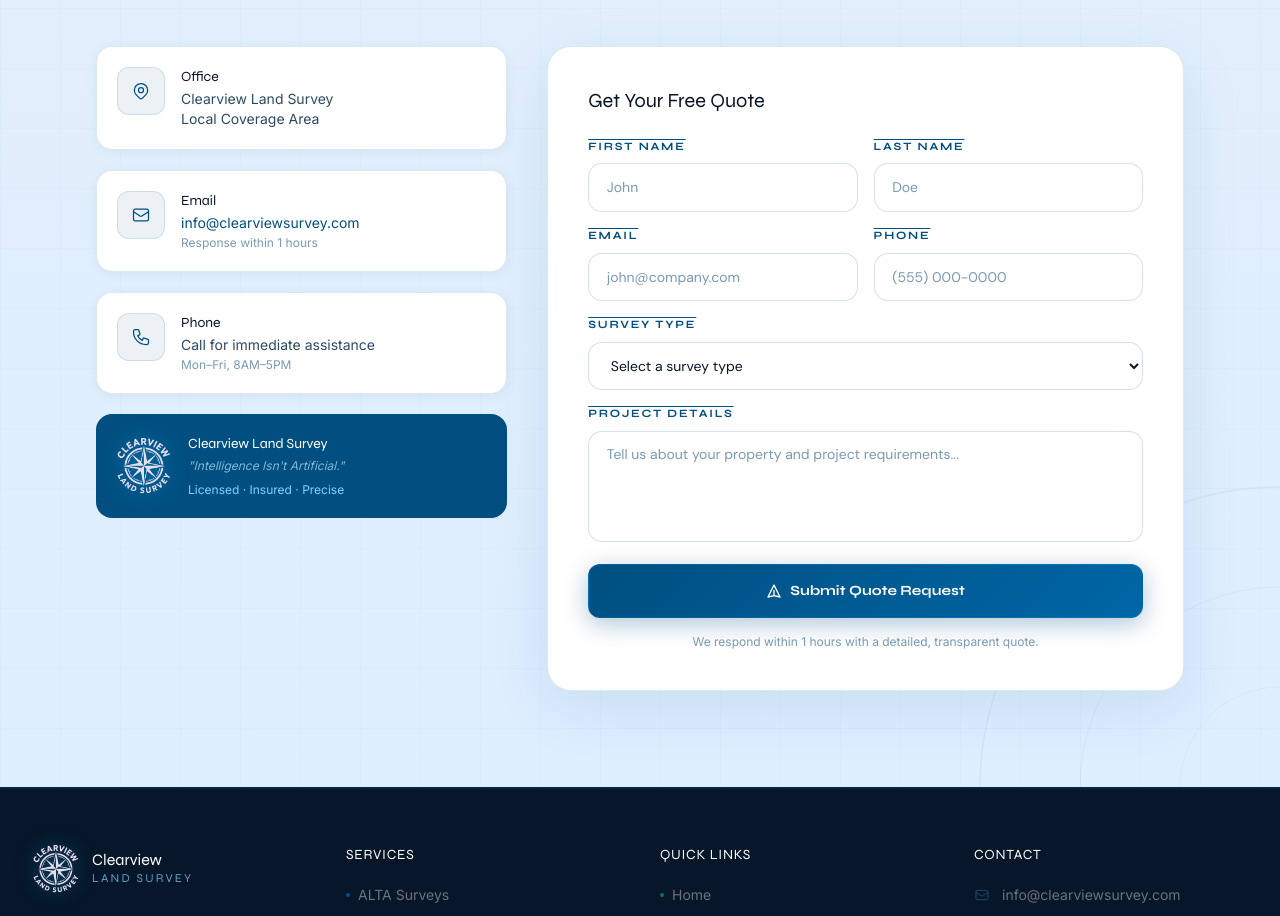
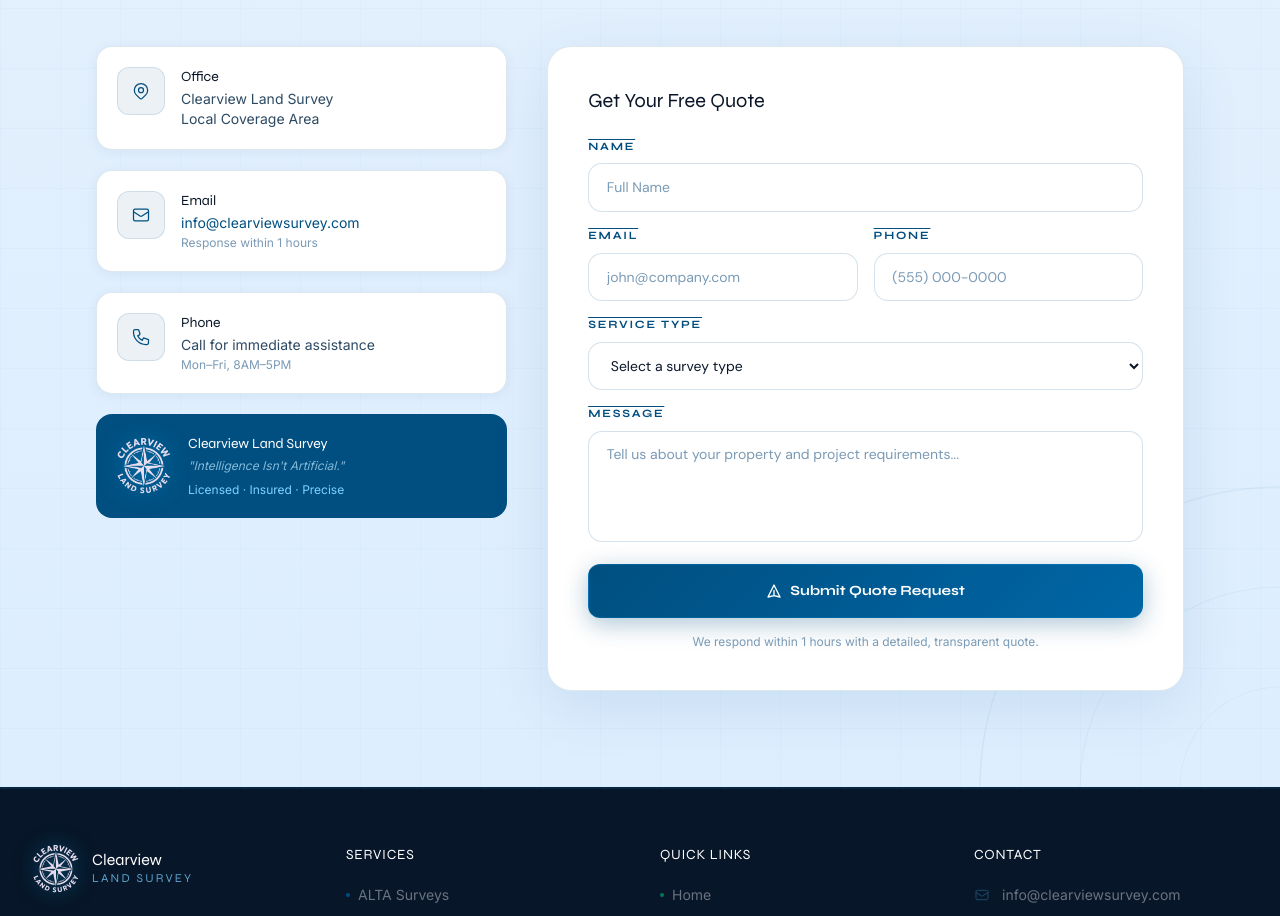
Before and after one commit to vikashgujjar/Clearview, a Next.js app: page /about in a window 1280 px wide. Shown: the part 2120-3036 px from the top of the page. Built offline with nearby package versions, Linux system fonts and the light colour scheme.

Commit message:
fixed contact form

```diff
--- a/src/app/order/page.tsx
+++ b/src/app/order/page.tsx
@@ -96,7 +96,7 @@
     gateAccessReq: false,
     gateCode: '',
     lotInstructions: '',
-    comments: '',
+    message: '',
   });
 
   const handleChange = (e: React.ChangeEvent<HTMLInputElement | HTMLTextAreaElement | HTMLSelectElement>) => {
@@ -253,8 +253,8 @@
 
             <div className="md:col-span-2">
               <div className="space-y-1">
-                <label className="overline mb-2 block">Comments or Special Instructions</label>
-                <textarea name="comments" value={formData.comments} onChange={handleChange} rows={4} className="l-input w-full resize-none"></textarea>
+                <label className="overline mb-2 block">Message / Special Instructions</label>
+                <textarea name="message" value={formData.message} onChange={handleChange} rows={4} className="l-input w-full resize-none"></textarea>
               </div>
             </div>
           </FormSection>
--- a/src/components/sections/Contact.tsx
+++ b/src/components/sections/Contact.tsx
@@ -6,12 +6,11 @@
 export default function Contact({ whiteBg = false }: { whiteBg?: boolean }) {
   const [loader, setLoader] = useState(false);
   const [formData, setFormData] = useState({
-    firstName: '',
-    lastName: '',
+    name: '',
     email: '',
     phone: '',
-    surveyType: '',
-    details: '',
+    serviceType: '',
+    message: '',
   });
 
   const handleChange = (e: React.ChangeEvent<HTMLInputElement | HTMLTextAreaElement | HTMLSelectElement>) => {
@@ -25,9 +24,12 @@
     const payload = {
       company: "clearview",
       company_name: "Clearview Land Survey",
-      moveType: "Contact Form",
-      mail_to: "amitprofficial@gmail.com,www.vgujjar1234@gmail.com",
-      ...formData,
+      name: formData.name,
+      phone: formData.phone,
+      email: formData.email,
+      serviceType: formData.serviceType,
+      message: formData.message,
+      mail_to: "doug@clearviewlandsurvey.com,michael@clearviewlandsurvey.com",
     };
 
     try {
@@ -48,12 +50,11 @@
           confirmButtonColor: '#004F80',
         });
         setFormData({
-          firstName: '',
-          lastName: '',
+          name: '',
           email: '',
           phone: '',
-          surveyType: '',
-          details: '',
+          serviceType: '',
+          message: '',
         });
       } else {
         Swal.fire("Error", "Failed to send message. Please try again.", "error");
@@ -250,15 +251,9 @@
                 Get Your Free Quote
               </h3>
               <form onSubmit={handleContactSubmit} className="space-y-4">
-                <div className="grid sm:grid-cols-2 gap-4">
-                  <div>
-                    <label className="overline mb-2 block">First Name</label>
-                    <input type="text" name="firstName" value={formData.firstName} onChange={handleChange} required placeholder="John" className="l-input" />
-                  </div>
-                  <div>
-                    <label className="overline mb-2 block">Last Name</label>
-                    <input type="text" name="lastName" value={formData.lastName} onChange={handleChange} required placeholder="Doe" className="l-input" />
-                  </div>
+                <div>
+                  <label className="overline mb-2 block">Name</label>
+                  <input type="text" name="name" value={formData.name} onChange={handleChange} required placeholder="Full Name" className="l-input" />
                 </div>
                 <div className="grid sm:grid-cols-2 gap-4">
                   <div>
@@ -271,8 +266,8 @@
                   </div>
                 </div>
                 <div>
-                  <label className="overline mb-2 block">Survey Type</label>
-                  <select name="surveyType" value={formData.surveyType} onChange={handleChange} className="l-input">
+                  <label className="overline mb-2 block">Service Type</label>
+                  <select name="serviceType" value={formData.serviceType} onChange={handleChange} className="l-input">
                     <option value="">Select a survey type</option>
                     <option>ALTA Survey</option>
                     <option>Boundary Survey</option>
@@ -284,10 +279,10 @@
                   </select>
                 </div>
                 <div>
-                  <label className="overline mb-2 block">Project Details</label>
+                  <label className="overline mb-2 block">Message</label>
                   <textarea
-                    name="details"
-                    value={formData.details}
+                    name="message"
+                    value={formData.message}
                     onChange={handleChange}
                     rows={4}
                     placeholder="Tell us about your property and project requirements..."
```
